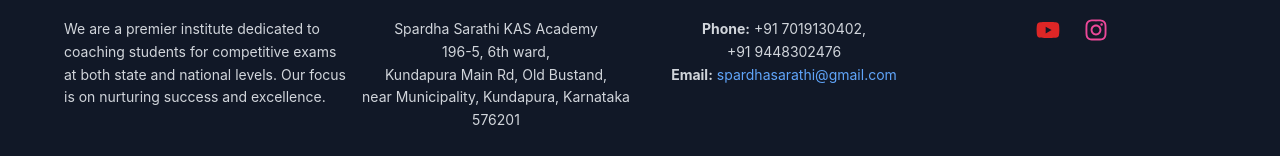
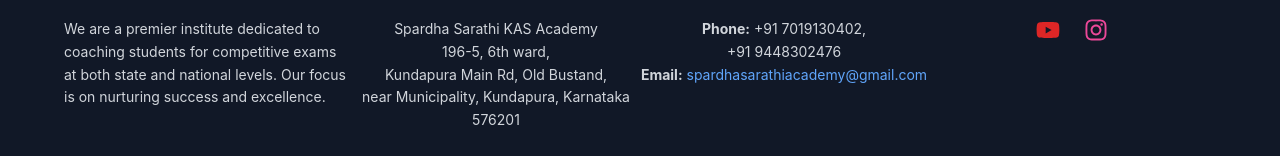
Before and after one commit to shettynishanth/Spardha_Sarathi, a React (Create React App) app: page / in a window 1280 px wide. Shown: the part 4630-4786 px from the top of the page. Built offline with nearby package versions, Linux system fonts and the light colour scheme; no server answers; the database is empty.

Commit message:
Update Footer.js

```diff
--- a/src/components/Footer.js
+++ b/src/components/Footer.js
@@ -37,10 +37,10 @@ const Footer = () => {
             <br />
             <strong>Email:</strong>{" "}
             <a
-              href="mailto:info@spardhasarathi.com"
+              href="mailto:spardhasarathiacademy@gmail.com"
               className="text-blue-400 hover:text-blue-300"
             >
-              spardhasarathi@gmail.com
+              spardhasarathiacademy@gmail.com
             </a>
           </p>
         </div>
```
